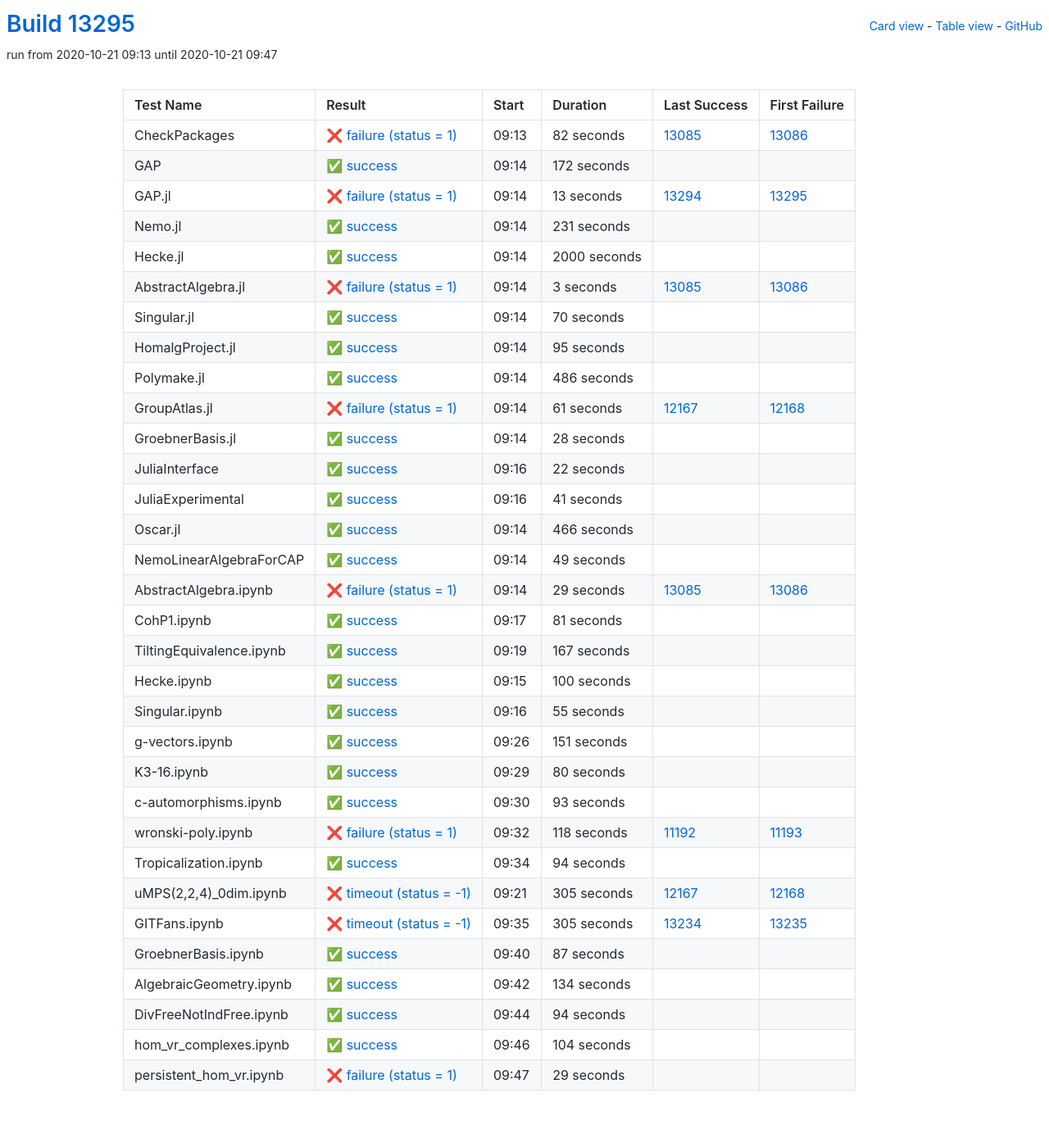
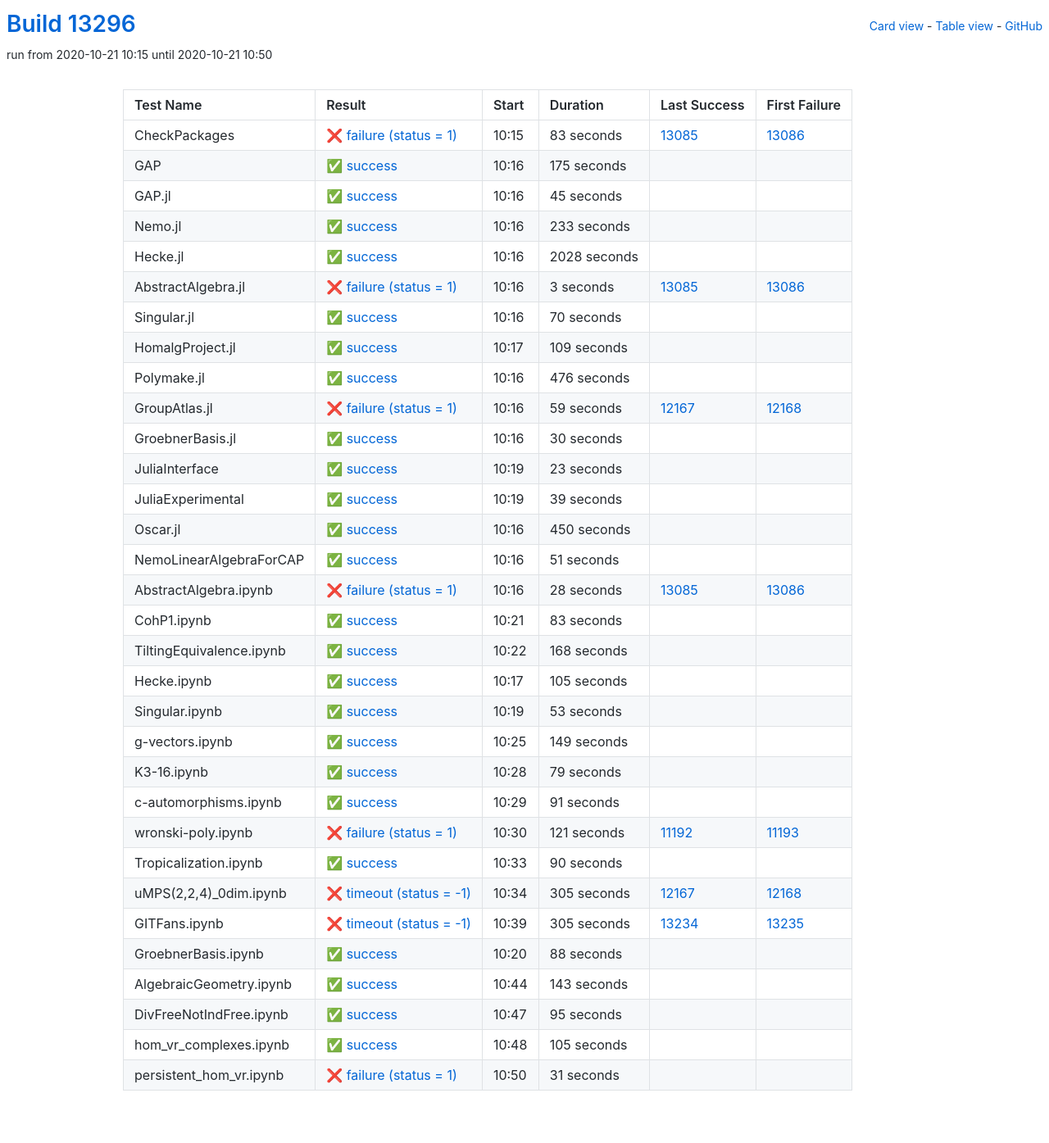
Before and after one commit to oscar-system/oscar-ci-status, a Jekyll site: the page built from table.html, in a window 1280 px wide. Shown: the whole page at 82% size. Built offline with Jekyll 4.4.1, drawn with Linux system fonts in a browser that asks for light colours.

Commit message:
Build #13296

```diff
--- a/_data/ci.yml
+++ b/_data/ci.yml
@@ -1,6 +1,6 @@
 ---
-build: 13295
-build_url: https://oscarci.mathematik.uni-kl.de/job/oscar/13295/
+build: 13296
+build_url: https://oscarci.mathematik.uni-kl.de/job/oscar/13296/
 job: oscar
 organization: oscar-system
 repo: oscar-ci-status
@@ -8,68 +8,68 @@
 tests:
 - name: CheckPackages
   id: checkpackages
-  log: https://oscarci.mathematik.uni-kl.de/job/oscar/13295/artifact/logs/build-13295/CheckPackages.log
-  start: 2020-10-21 09:13
+  log: https://oscarci.mathematik.uni-kl.de/job/oscar/13296/artifact/logs/build-13296/CheckPackages.log
+  start: 2020-10-21 10:15
   success: false
   exitcode: 1
   status: failure
-  duration: 82
+  duration: 83
   last_success: 13085
   last_success_url: https://oscarci.mathematik.uni-kl.de/job/oscar/13085/
   first_failure: 13086
   first_failure_url: https://oscarci.mathematik.uni-kl.de/job/oscar/13086/
 - name: GAP
   id: gap
-  log: https://oscarci.mathematik.uni-kl.de/job/oscar/13295/artifact/logs/build-13295/GAP.log
-  start: 2020-10-21 09:14
+  log: https://oscarci.mathematik.uni-kl.de/job/oscar/13296/artifact/logs/build-13296/GAP.log
+  start: 2020-10-21 10:16
   success: true
   exitcode: 0
   status: success
-  duration: 172
+  duration: 175
   last_success: false
   last_success_url:
   first_failure: false
   first_failure_url:
 - name: GAP.jl
   id: gap-jl
-  log: https://oscarci.mathematik.uni-kl.de/job/oscar/13295/artifact/logs/build-13295/GAP.jl.log
-  start: 2020-10-21 09:14
-  success: false
-  exitcode: 1
-  status: failure
-  duration: 13
-  last_success: 13294
-  last_success_url: https://oscarci.mathematik.uni-kl.de/job/oscar/13294/
-  first_failure: 13295
-  first_failure_url: https://oscarci.mathematik.uni-kl.de/job/oscar/13295/
-- name: Nemo.jl
-  id: nemo-jl
-  log: https://oscarci.mathematik.uni-kl.de/job/oscar/13295/artifact/logs/build-13295/Nemo.jl.log
-  start: 2020-10-21 09:14
+  log: https://oscarci.mathematik.uni-kl.de/job/oscar/13296/artifact/logs/build-13296/GAP.jl.log
+  start: 2020-10-21 10:16
   success: true
   exitcode: 0
   status: success
-  duration: 231
+  duration: 45
+  last_success: false
+  last_success_url:
+  first_failure: false
+  first_failure_url:
+- name: Nemo.jl
+  id: nemo-jl
+  log: https://oscarci.mathematik.uni-kl.de/job/oscar/13296/artifact/logs/build-13296/Nemo.jl.log
+  start: 2020-10-21 10:16
+  success: true
+  exitcode: 0
+  status: success
+  duration: 233
   last_success: false
   last_success_url:
   first_failure: false
   first_failure_url:
 - name: Hecke.jl
   id: hecke-jl
-  log: https://oscarci.mathematik.uni-kl.de/job/oscar/13295/artifact/logs/build-13295/Hecke.jl.log
-  start: 2020-10-21 09:14
+  log: https://oscarci.mathematik.uni-kl.de/job/oscar/13296/artifact/logs/build-13296/Hecke.jl.log
+  start: 2020-10-21 10:16
   success: true
   exitcode: 0
   status: success
-  duration: 2000
+  duration: 2028
   last_success: false
   last_success_url:
   first_failure: false
   first_failure_url:
 - name: AbstractAlgebra.jl
   id: abstractalgebra-jl
-  log: https://oscarci.mathematik.uni-kl.de/job/oscar/13295/artifact/logs/build-13295/AbstractAlgebra.jl.log
-  start: 2020-10-21 09:14
+  log: https://oscarci.mathematik.uni-kl.de/job/oscar/13296/artifact/logs/build-13296/AbstractAlgebra.jl.log
+  start: 2020-10-21 10:16
   success: false
   exitcode: 1
   status: failure
@@ -80,8 +80,8 @@
   first_failure_url: https://oscarci.mathematik.uni-kl.de/job/oscar/13086/
 - name: Singular.jl
   id: singular-jl
-  log: https://oscarci.mathematik.uni-kl.de/job/oscar/13295/artifact/logs/build-13295/Singular.jl.log
-  start: 2020-10-21 09:14
+  log: https://oscarci.mathematik.uni-kl.de/job/oscar/13296/artifact/logs/build-13296/Singular.jl.log
+  start: 2020-10-21 10:16
   success: true
   exitcode: 0
   status: success
@@ -92,224 +92,224 @@
   first_failure_url:
 - name: HomalgProject.jl
   id: homalgproject-jl
-  log: https://oscarci.mathematik.uni-kl.de/job/oscar/13295/artifact/logs/build-13295/HomalgProject.jl.log
-  start: 2020-10-21 09:14
+  log: https://oscarci.mathematik.uni-kl.de/job/oscar/13296/artifact/logs/build-13296/HomalgProject.jl.log
+  start: 2020-10-21 10:17
   success: true
   exitcode: 0
   status: success
-  duration: 95
+  duration: 109
   last_success: false
   last_success_url:
   first_failure: false
   first_failure_url:
 - name: Polymake.jl
   id: polymake-jl
-  log: https://oscarci.mathematik.uni-kl.de/job/oscar/13295/artifact/logs/build-13295/Polymake.jl.log
-  start: 2020-10-21 09:14
+  log: https://oscarci.mathematik.uni-kl.de/job/oscar/13296/artifact/logs/build-13296/Polymake.jl.log
+  start: 2020-10-21 10:16
   success: true
   exitcode: 0
   status: success
-  duration: 486
+  duration: 476
   last_success: false
   last_success_url:
   first_failure: false
   first_failure_url:
 - name: GroupAtlas.jl
   id: groupatlas-jl
-  log: https://oscarci.mathematik.uni-kl.de/job/oscar/13295/artifact/logs/build-13295/GroupAtlas.jl.log
-  start: 2020-10-21 09:14
+  log: https://oscarci.mathematik.uni-kl.de/job/oscar/13296/artifact/logs/build-13296/GroupAtlas.jl.log
+  start: 2020-10-21 10:16
   success: false
   exitcode: 1
   status: failure
-  duration: 61
+  duration: 59
   last_success: 12167
   last_success_url: https://oscarci.mathematik.uni-kl.de/job/oscar/12167/
   first_failure: 12168
   first_failure_url: https://oscarci.mathematik.uni-kl.de/job/oscar/12168/
 - name: GroebnerBasis.jl
   id: groebnerbasis-jl
-  log: https://oscarci.mathematik.uni-kl.de/job/oscar/13295/artifact/logs/build-13295/GroebnerBasis.jl.log
-  start: 2020-10-21 09:14
+  log: https://oscarci.mathematik.uni-kl.de/job/oscar/13296/artifact/logs/build-13296/GroebnerBasis.jl.log
+  start: 2020-10-21 10:16
   success: true
   exitcode: 0
   status: success
-  duration: 28
+  duration: 30
   last_success: false
   last_success_url:
   first_failure: false
   first_failure_url:
 - name: JuliaInterface
   id: juliainterface
-  log: https://oscarci.mathematik.uni-kl.de/job/oscar/13295/artifact/logs/build-13295/JuliaInterface.log
-  start: 2020-10-21 09:16
+  log: https://oscarci.mathematik.uni-kl.de/job/oscar/13296/artifact/logs/build-13296/JuliaInterface.log
+  start: 2020-10-21 10:19
   success: true
   exitcode: 0
   status: success
-  duration: 22
+  duration: 23
   last_success: false
   last_success_url:
   first_failure: false
   first_failure_url:
 - name: JuliaExperimental
   id: juliaexperimental
-  log: https://oscarci.mathematik.uni-kl.de/job/oscar/13295/artifact/logs/build-13295/JuliaExperimental.log
-  start: 2020-10-21 09:16
+  log: https://oscarci.mathematik.uni-kl.de/job/oscar/13296/artifact/logs/build-13296/JuliaExperimental.log
+  start: 2020-10-21 10:19
   success: true
   exitcode: 0
   status: success
-  duration: 41
+  duration: 39
   last_success: false
   last_success_url:
   first_failure: false
   first_failure_url:
 - name: Oscar.jl
   id: oscar-jl
-  log: https://oscarci.mathematik.uni-kl.de/job/oscar/13295/artifact/logs/build-13295/Oscar.jl.log
-  start: 2020-10-21 09:14
+  log: https://oscarci.mathematik.uni-kl.de/job/oscar/13296/artifact/logs/build-13296/Oscar.jl.log
+  start: 2020-10-21 10:16
   success: true
   exitcode: 0
   status: success
-  duration: 466
+  duration: 450
   last_success: false
   last_success_url:
   first_failure: false
   first_failure_url:
 - name: NemoLinearAlgebraForCAP
   id: nemolinearalgebraforcap
-  log: https://oscarci.mathematik.uni-kl.de/job/oscar/13295/artifact/logs/build-13295/NemoLinearAlgebraForCAP.log
-  start: 2020-10-21 09:14
+  log: https://oscarci.mathematik.uni-kl.de/job/oscar/13296/artifact/logs/build-13296/NemoLinearAlgebraForCAP.log
+  start: 2020-10-21 10:16
   success: true
   exitcode: 0
   status: success
-  duration: 49
+  duration: 51
   last_success: false
   last_success_url:
   first_failure: false
   first_failure_url:
 - name: AbstractAlgebra.ipynb
   id: abstractalgebra-ipynb
-  log: https://oscarci.mathematik.uni-kl.de/job/oscar/13295/artifact/logs/build-13295/AbstractAlgebra.ipynb.log
-  start: 2020-10-21 09:14
+  log: https://oscarci.mathematik.uni-kl.de/job/oscar/13296/artifact/logs/build-13296/AbstractAlgebra.ipynb.log
+  start: 2020-10-21 10:16
   success: false
   exitcode: 1
   status: failure
-  duration: 29
+  duration: 28
   last_success: 13085
   last_success_url: https://oscarci.mathematik.uni-kl.de/job/oscar/13085/
   first_failure: 13086
   first_failure_url: https://oscarci.mathematik.uni-kl.de/job/oscar/13086/
 - name: CohP1.ipynb
   id: cohp1-ipynb
-  log: https://oscarci.mathematik.uni-kl.de/job/oscar/13295/artifact/logs/build-13295/CohP1.ipynb.log
-  start: 2020-10-21 09:17
+  log: https://oscarci.mathematik.uni-kl.de/job/oscar/13296/artifact/logs/build-13296/CohP1.ipynb.log
+  start: 2020-10-21 10:21
   success: true
   exitcode: 0
   status: success
-  duration: 81
+  duration: 83
   last_success: false
   last_success_url:
   first_failure: false
   first_failure_url:
 - name: TiltingEquivalence.ipynb
   id: tiltingequivalence-ipynb
-  log: https://oscarci.mathematik.uni-kl.de/job/oscar/13295/artifact/logs/build-13295/TiltingEquivalence.ipynb.log
-  start: 2020-10-21 09:19
+  log: https://oscarci.mathematik.uni-kl.de/job/oscar/13296/artifact/logs/build-13296/TiltingEquivalence.ipynb.log
+  start: 2020-10-21 10:22
   success: true
   exitcode: 0
   status: success
-  duration: 167
+  duration: 168
   last_success: false
   last_success_url:
   first_failure: false
   first_failure_url:
 - name: Hecke.ipynb
   id: hecke-ipynb
-  log: https://oscarci.mathematik.uni-kl.de/job/oscar/13295/artifact/logs/build-13295/Hecke.ipynb.log
-  start: 2020-10-21 09:15
+  log: https://oscarci.mathematik.uni-kl.de/job/oscar/13296/artifact/logs/build-13296/Hecke.ipynb.log
+  start: 2020-10-21 10:17
   success: true
   exitcode: 0
   status: success
-  duration: 100
+  duration: 105
   last_success: false
   last_success_url:
   first_failure: false
   first_failure_url:
 - name: Singular.ipynb
   id: singular-ipynb
-  log: https://oscarci.mathematik.uni-kl.de/job/oscar/13295/artifact/logs/build-13295/Singular.ipynb.log
-  start: 2020-10-21 09:16
+  log: https://oscarci.mathematik.uni-kl.de/job/oscar/13296/artifact/logs/build-13296/Singular.ipynb.log
+  start: 2020-10-21 10:19
   success: true
   exitcode: 0
   status: success
-  duration: 55
+  duration: 53
   last_success: false
   last_success_url:
   first_failure: false
   first_failure_url:
 - name: g-vectors.ipynb
   id: g-vectors-ipynb
-  log: https://oscarci.mathematik.uni-kl.de/job/oscar/13295/artifact/logs/build-13295/g-vectors.ipynb.log
-  start: 2020-10-21 09:26
+  log: https://oscarci.mathematik.uni-kl.de/job/oscar/13296/artifact/logs/build-13296/g-vectors.ipynb.log
+  start: 2020-10-21 10:25
   success: true
   exitcode: 0
   status: success
-  duration: 151
+  duration: 149
   last_success: false
   last_success_url:
   first_failure: false
   first_failure_url:
 - name: K3-16.ipynb
   id: k3-16-ipynb
-  log: https://oscarci.mathematik.uni-kl.de/job/oscar/13295/artifact/logs/build-13295/K3-16.ipynb.log
-  start: 2020-10-21 09:29
+  log: https://oscarci.mathematik.uni-kl.de/job/oscar/13296/artifact/logs/build-13296/K3-16.ipynb.log
+  start: 2020-10-21 10:28
   success: true
   exitcode: 0
   status: success
-  duration: 80
+  duration: 79
   last_success: false
   last_success_url:
   first_failure: false
   first_failure_url:
 - name: c-automorphisms.ipynb
   id: c-automorphisms-ipynb
-  log: https://oscarci.mathematik.uni-kl.de/job/oscar/13295/artifact/logs/build-13295/c-automorphisms.ipynb.log
-  start: 2020-10-21 09:30
+  log: https://oscarci.mathematik.uni-kl.de/job/oscar/13296/artifact/logs/build-13296/c-automorphisms.ipynb.log
+  start: 2020-10-21 10:29
   success: true
   exitcode: 0
   status: success
-  duration: 93
+  duration: 91
   last_success: false
   last_success_url:
   first_failure: false
   first_failure_url:
 - name: wronski-poly.ipynb
   id: wronski-poly-ipynb
-  log: https://oscarci.mathematik.uni-kl.de/job/oscar/13295/artifact/logs/build-13295/wronski-poly.ipynb.log
-  start: 2020-10-21 09:32
+  log: https://oscarci.mathematik.uni-kl.de/job/oscar/13296/artifact/logs/build-13296/wronski-poly.ipynb.log
+  start: 2020-10-21 10:30
   success: false
   exitcode: 1
   status: failure
-  duration: 118
+  duration: 121
   last_success: 11192
   last_success_url: https://oscarci.mathematik.uni-kl.de/job/oscar/11192/
   first_failure: 11193
   first_failure_url: https://oscarci.mathematik.uni-kl.de/job/oscar/11193/
 - name: Tropicalization.ipynb
   id: tropicalization-ipynb
-  log: https://oscarci.mathematik.uni-kl.de/job/oscar/13295/artifact/logs/build-13295/Tropicalization.ipynb.log
-  start: 2020-10-21 09:34
+  log: https://oscarci.mathematik.uni-kl.de/job/oscar/13296/artifact/logs/build-13296/Tropicalization.ipynb.log
+  start: 2020-10-21 10:33
   success: true
   exitcode: 0
   status: success
-  duration: 94
+  duration: 90
   last_success: false
   last_success_url:
   first_failure: false
   first_failure_url:
 - name: uMPS(2,2,4)_0dim.ipynb
   id: umps-2-2-4-0dim-ipynb
-  log: https://oscarci.mathematik.uni-kl.de/job/oscar/13295/artifact/logs/build-13295/uMPS-2-2-4-_0dim.ipynb.log
-  start: 2020-10-21 09:21
+  log: https://oscarci.mathematik.uni-kl.de/job/oscar/13296/artifact/logs/build-13296/uMPS-2-2-4-_0dim.ipynb.log
+  start: 2020-10-21 10:34
   success: false
   exitcode: -1
   status: timeout
@@ -320,8 +320,8 @@
   first_failure_url: https://oscarci.mathematik.uni-kl.de/job/oscar/12168/
 - name: GITFans.ipynb
   id: gitfans-ipynb
-  log: https://oscarci.mathematik.uni-kl.de/job/oscar/13295/artifact/logs/build-13295/GITFans.ipynb.log
-  start: 2020-10-21 09:35
+  log: https://oscarci.mathematik.uni-kl.de/job/oscar/13296/artifact/logs/build-13296/GITFans.ipynb.log
+  start: 2020-10-21 10:39
   success: false
   exitcode: -1
   status: timeout
@@ -332,60 +332,60 @@
   first_failure_url: https://oscarci.mathematik.uni-kl.de/job/oscar/13235/
 - name: GroebnerBasis.ipynb
   id: groebnerbasis-ipynb
-  log: https://oscarci.mathematik.uni-kl.de/job/oscar/13295/artifact/logs/build-13295/GroebnerBasis.ipynb.log
-  start: 2020-10-21 09:40
+  log: https://oscarci.mathematik.uni-kl.de/job/oscar/13296/artifact/logs/build-13296/GroebnerBasis.ipynb.log
+  start: 2020-10-21 10:20
   success: true
   exitcode: 0
   status: success
-  duration: 87
+  duration: 88
   last_success: false
   last_success_url:
   first_failure: false
   first_failure_url:
 - name: AlgebraicGeometry.ipynb
   id: algebraicgeometry-ipynb
-  log: https://oscarci.mathematik.uni-kl.de/job/oscar/13295/artifact/logs/build-13295/AlgebraicGeometry.ipynb.log
-  start: 2020-10-21 09:42
+  log: https://oscarci.mathematik.uni-kl.de/job/oscar/13296/artifact/logs/build-13296/AlgebraicGeometry.ipynb.log
+  start: 2020-10-21 10:44
   success: true
   exitcode: 0
   status: success
-  duration: 134
+  duration: 143
   last_success: false
   last_success_url:
   first_failure: false
   first_failure_url:
 - name: DivFreeNotIndFree.ipynb
   id: divfreenotindfree-ipynb
-  log: https://oscarci.mathematik.uni-kl.de/job/oscar/13295/artifact/logs/build-13295/DivFreeNotIndFree.ipynb.log
-  start: 2020-10-21 09:44
+  log: https://oscarci.mathematik.uni-kl.de/job/oscar/13296/artifact/logs/build-13296/DivFreeNotIndFree.ipynb.log
+  start: 2020-10-21 10:47
   success: true
   exitcode: 0
   status: success
-  duration: 94
+  duration: 95
   last_success: false
   last_success_url:
   first_failure: false
   first_failure_url:
 - name: hom_vr_complexes.ipynb
   id: hom-vr-complexes-ipynb
-  log: https://oscarci.mathematik.uni-kl.de/job/oscar/13295/artifact/logs/build-13295/hom_vr_complexes.ipynb.log
-  start: 2020-10-21 09:46
+  log: https://oscarci.mathematik.uni-kl.de/job/oscar/13296/artifact/logs/build-13296/hom_vr_complexes.ipynb.log
+  start: 2020-10-21 10:48
   success: true
   exitcode: 0
   status: success
-  duration: 104
+  duration: 105
   last_success: false
   last_success_url:
   first_failure: false
   first_failure_url:
 - name: persistent_hom_vr.ipynb
   id: persistent-hom-vr-ipynb
-  log: https://oscarci.mathematik.uni-kl.de/job/oscar/13295/artifact/logs/build-13295/persistent_hom_vr.ipynb.log
-  start: 2020-10-21 09:47
+  log: https://oscarci.mathematik.uni-kl.de/job/oscar/13296/artifact/logs/build-13296/persistent_hom_vr.ipynb.log
+  start: 2020-10-21 10:50
   success: false
   exitcode: 1
   status: failure
-  duration: 29
+  duration: 31
   last_success: false
   last_success_url:
   first_failure: false
```
Also changed, not shown: README.md.
